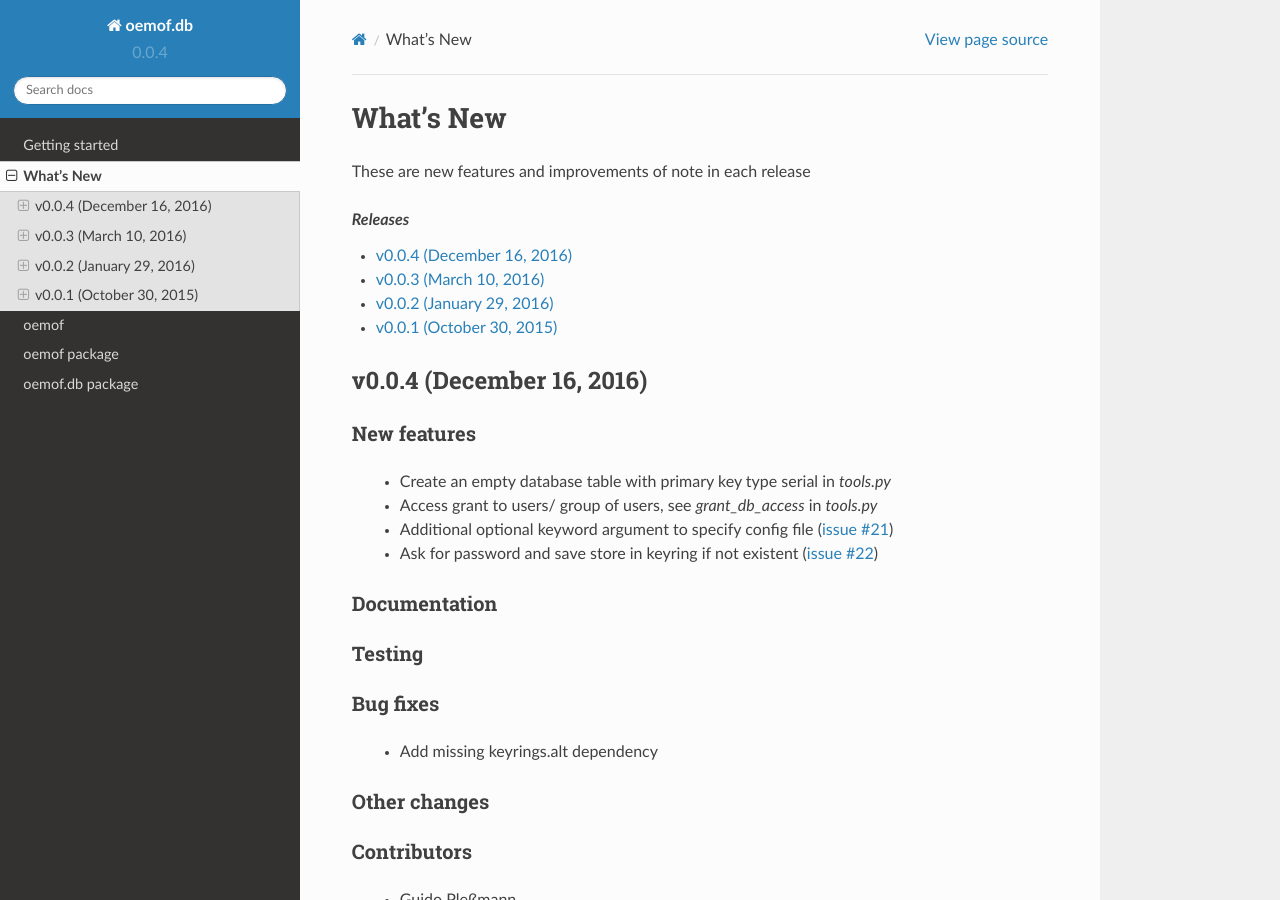
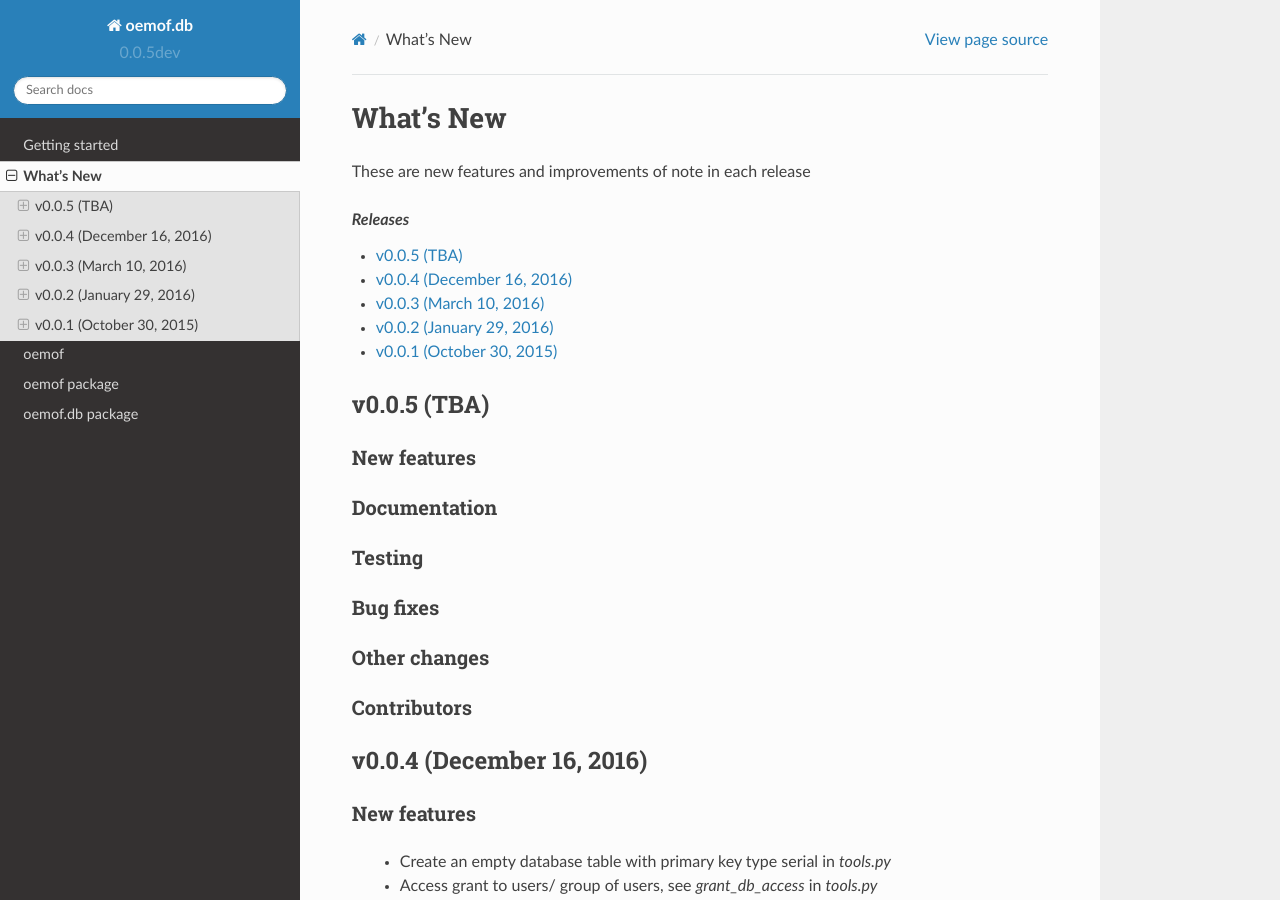
Before and after one commit to oemof/oemof-db, a Sphinx documentation site: the page built from doc/whats_new.rst, in a window 1280 px wide and 900 px high. Built offline with Sphinx 7.4.7 and the Read the Docs theme 2.0.0, drawn with Linux system fonts in a browser that asks for light colours; formulas are drawn with MathJax 3.

Commit message:
Update version number and add new whatsnew file

```diff
--- a/doc/conf.py
+++ b/doc/conf.py
@@ -60,7 +60,7 @@ author = u'Uwe Krien, oemof developing group'
 # built documents.
 #
 # The short X.Y version.
-version = '0.0.4'
+version = '0.0.5dev'
 # The full version, including alpha/beta/rc tags.
 release = version
 
--- a/doc/whats_new.rst
+++ b/doc/whats_new.rst
@@ -8,6 +8,7 @@ These are new features and improvements of note in each release
     :local:
     :backlinks: top
 
+.. include::  whatsnew/v0005.txt
 .. include::  whatsnew/v0004.txt
 .. include::  whatsnew/v0003.txt
 .. include::  whatsnew/v0002.txt
--- /dev/null
+++ b/doc/whatsnew/v0005.txt
@@ -0,0 +1,25 @@
+v0.0.5 (TBA)
+++++++++++++++++++++++++++
+
+New features
+############
+
+
+Documentation
+#############
+
+
+Testing
+#######
+
+
+Bug fixes
+#########
+
+
+Other changes
+#############
+
+
+Contributors
+############
--- a/setup.py
+++ b/setup.py
@@ -3,7 +3,7 @@
 from setuptools import find_packages, setup
 
 setup(name='oemof.db',
-      version='0.0.4',
+      version='0.0.5dev',
       description='The oemof database extension',
       namespace_package = ['oemof'],
       packages=find_packages(),
```
